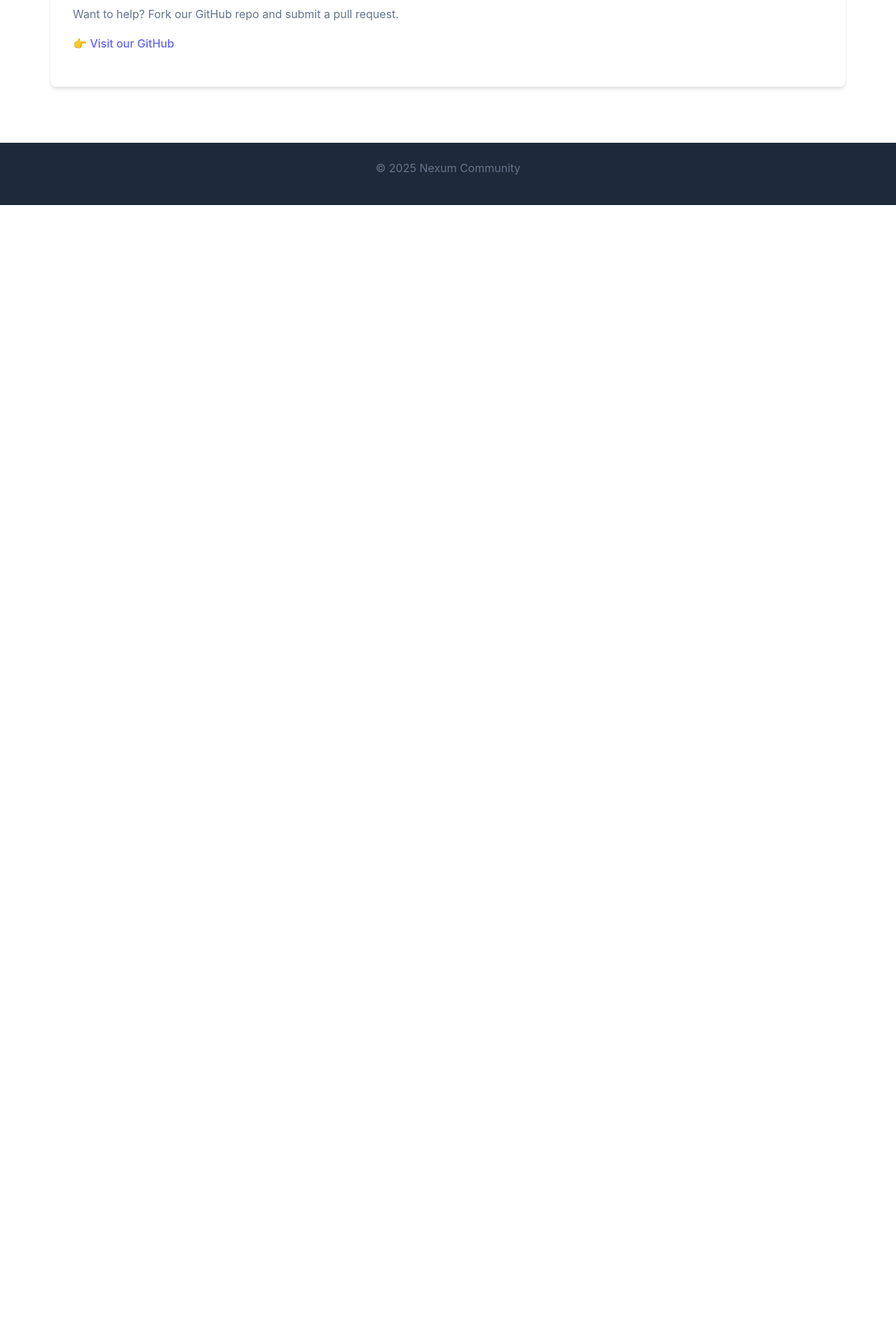
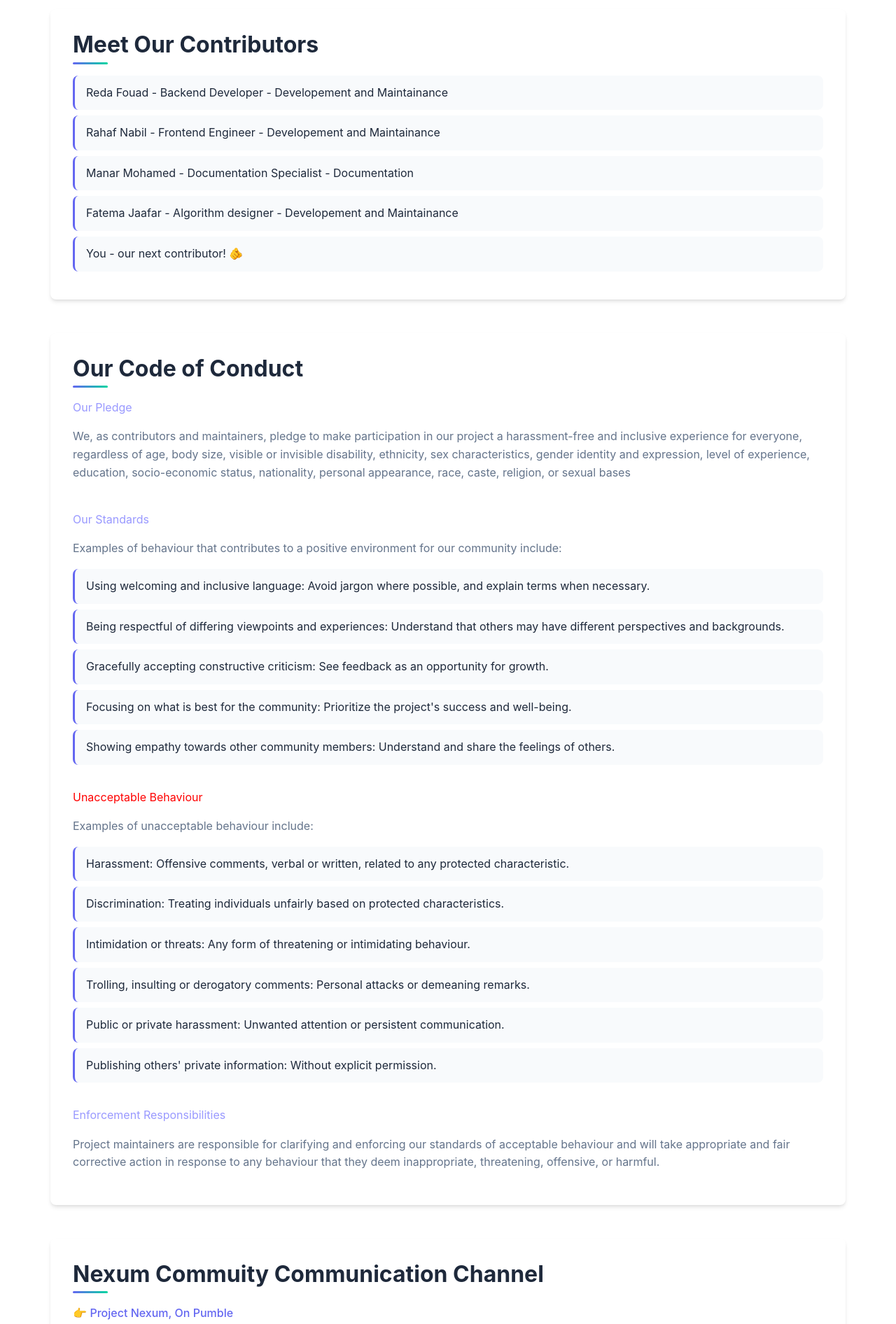
Before and after one commit to ShabeebReda/ITSE476_Project, a plain HTML site: page contributors.html in a window 1280 px wide. Shown: the part 710-2602 px from the top of the page at 70% size. Before the commit the page ends 1003 px from the top, so only its background shows below. Drawn offline with Linux system fonts and the light colour scheme.

Commit message:
contributors.html compilation
i add the needed sections 1-7

```diff
--- a/contributors.html
+++ b/contributors.html
@@ -16,23 +16,91 @@
     </nav>
   </header>
 
+
+
   <main>
+    <!--1 -->
+     <section>
+      <h2>How to Contribute</h2>
+      <p>You can help this project grow bigger by your Contribution to the following fields </p>
+       <ul>
+        <li>Developement and Maintainance</li>
+        <li>Finance</li>
+        <li>Translation and linguistics</li>
+        <li>Legal Team</li>
+        <li>Markting</li>
+        <li>Documentation</li>
+      </ul>
+     </section>
+
+    <!-- 2 -->
     <section>
       <h2>Meet Our Contributors</h2>
       <ul>
-        <li>Reda Fouad -  Backend Developer</li>
-        <li>Rahaf Nabil - Frontend Engineer</li>
-        <li>Manar Mohamed - Documentation Specialist</li>
-        <li>Fatema Jaafar - Algorithm designer</li>
-        <li>You  our next contributor! 🫵</li>
+        <li>Reda Fouad -  Backend Developer - Developement and Maintainance </li>
+        <li>Rahaf Nabil - Frontend Engineer - Developement and Maintainance</li>
+        <li>Manar Mohamed - Documentation Specialist - Documentation</li>
+        <li>Fatema Jaafar - Algorithm designer - Developement and Maintainance</li>
+        <li>You - our next contributor! 🫵</li>
       </ul>
     </section>
+    <!-- 3 -->
+    <section>
+      <h2>Our Code of Conduct</h2>
+      <p style="color: #9999FF;">Our Pledge</p>
+      <p>We, as contributors and maintainers, pledge to make participation in our project a harassment-free and inclusive experience for everyone, regardless of age, body size, visible or invisible disability, ethnicity, sex characteristics, gender identity and expression, level of experience, education, socio-economic status, nationality, personal appearance, race, caste, religion, or sexual bases</p>
+      <br>
+      <p style="color: #9999FF;">Our Standards</p>
+      <p>Examples of behaviour that contributes to a positive environment for our community include:</p>
+      <ul>
+        <li>Using welcoming and inclusive language: Avoid jargon where possible, and explain terms when necessary. </li>
+        <li>Being respectful of differing viewpoints and experiences: Understand that others may have different perspectives and backgrounds.</li>
+        <li>Gracefully accepting constructive criticism: See feedback as an opportunity for growth.</li>
+        <li>Focusing on what is best for the community: Prioritize the project's success and well-being.</li>
+        <li>Showing empathy towards other community members: Understand and share the feelings of others.</li>
+      </ul>
+      <br>
+      <p style="color: #FF0000;">Unacceptable Behaviour</p>
+      <p>Examples of unacceptable behaviour include:</p>
+      <ul>
+        <li>Harassment: Offensive comments, verbal or written, related to any protected characteristic. </li>
+        <li>Discrimination: Treating individuals unfairly based on protected characteristics.</li>
+        <li>Intimidation or threats: Any form of threatening or intimidating behaviour.</li>
+        <li>Trolling, insulting or derogatory comments: Personal attacks or demeaning remarks.</li>
+        <li>Public or private harassment: Unwanted attention or persistent communication.</li>
+        <li>Publishing others' private information: Without explicit permission. </li>
+      </ul>
+      <br>
+      <p style="color: #9999FF;">Enforcement Responsibilities</p>
+      <p>Project maintainers are responsible for clarifying and enforcing our standards of acceptable behaviour and will take appropriate and fair corrective action in response to any behaviour that they deem inappropriate, threatening, offensive, or harmful.</p>
+    </section>
+  <!--https://invite.pumble.com/pfvlln6n22wt2nzqlz-->
+    <!-- 4 -->
+    <section>
+      <h2>Nexum Commuity Communication Channel</h2>
+      <p>👉 <a href="https://invite.pumble.com/pfvlln6n22wt2nzqlz" target="_blank">Project Nexum, On Pumble</a></p>
+   <!-- 5 -->
+    </section>
+    <section>
+      <h2>Donate to the cause</h2>
+      <p>👉 <a href="https://patreon.com/NexumProject?utm_medium=unknown&utm_source=join_link&utm_campaign=creatorshare_creator&utm_content=copyLink" target="_blank">Through Patreon</a></p>
 
+    </section>
+
+    <!--6 -->
     <section>
-      <h2>How to Contribute</h2>
-      <p>Want to help? Fork our GitHub repo and submit a pull request.</p>
-      <p>👉 <a href="https://github.com/ShabeebReda/ITSE476_Project.git" target="_blank">Visit our GitHub</a></p>
+      <h2>How to Contact Founders?</h2>
+      <p>You can contact us through nexum.rahaf1@gmail.com for any applications requates, questions about contribution, or sponsor requests</p>
+
     </section>
+     <!--7 -->
+    <section>
+      <h2>Want To Know More?</h2>
+      <p>Vist our GitHub repo</p>
+      <p>👉 <a href="https://github.com/ShabeebReda/ITSE476_Project.git" target="_blank">GitHub</a></p>
+    </section>
+
+
   </main>
 
   <footer>
```
